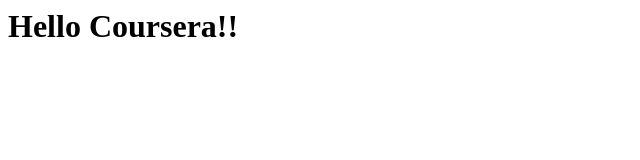
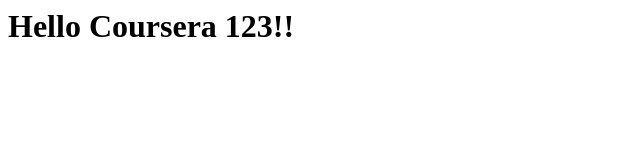
Before and after one commit to villandry/coursera-repo, a website: page index.html in a window 1280 px wide. Shown: the whole page, without its empty margins (0-640 px from the left). Drawn offline with Linux system fonts and the light colour scheme.

Commit message:
add gitignore, package.json

```diff
--- a/index.html
+++ b/index.html
@@ -3,6 +3,6 @@
         <title>Hello Coursera</title>
     </head>
     <body>
-        <h1>Hello Coursera!!</h1>
+        <h1>Hello Coursera 123!!</h1>
     </body>
 </html>
```
Also changed, not shown: package.json (added, +24 -0 lines), 1 other file.
